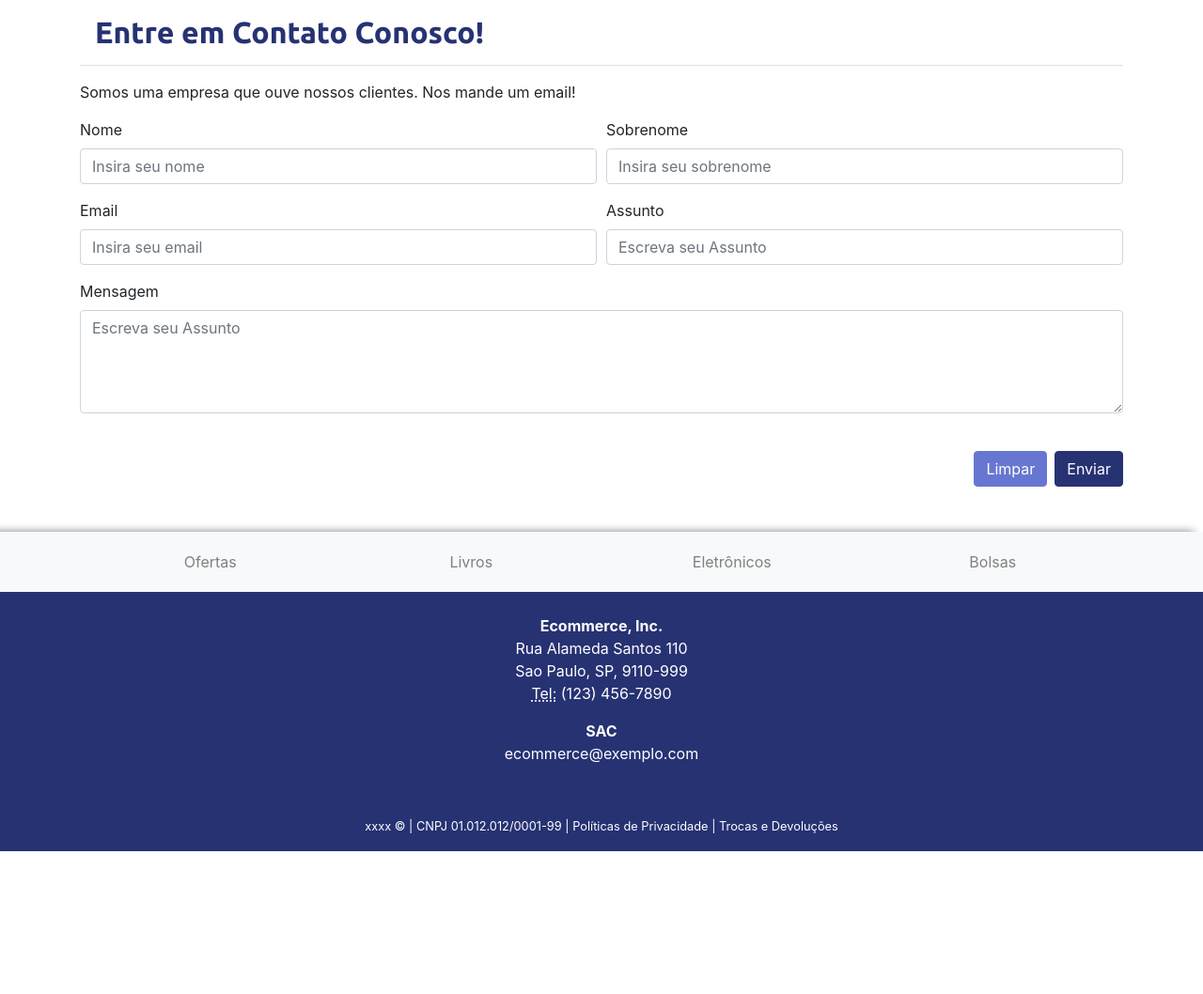
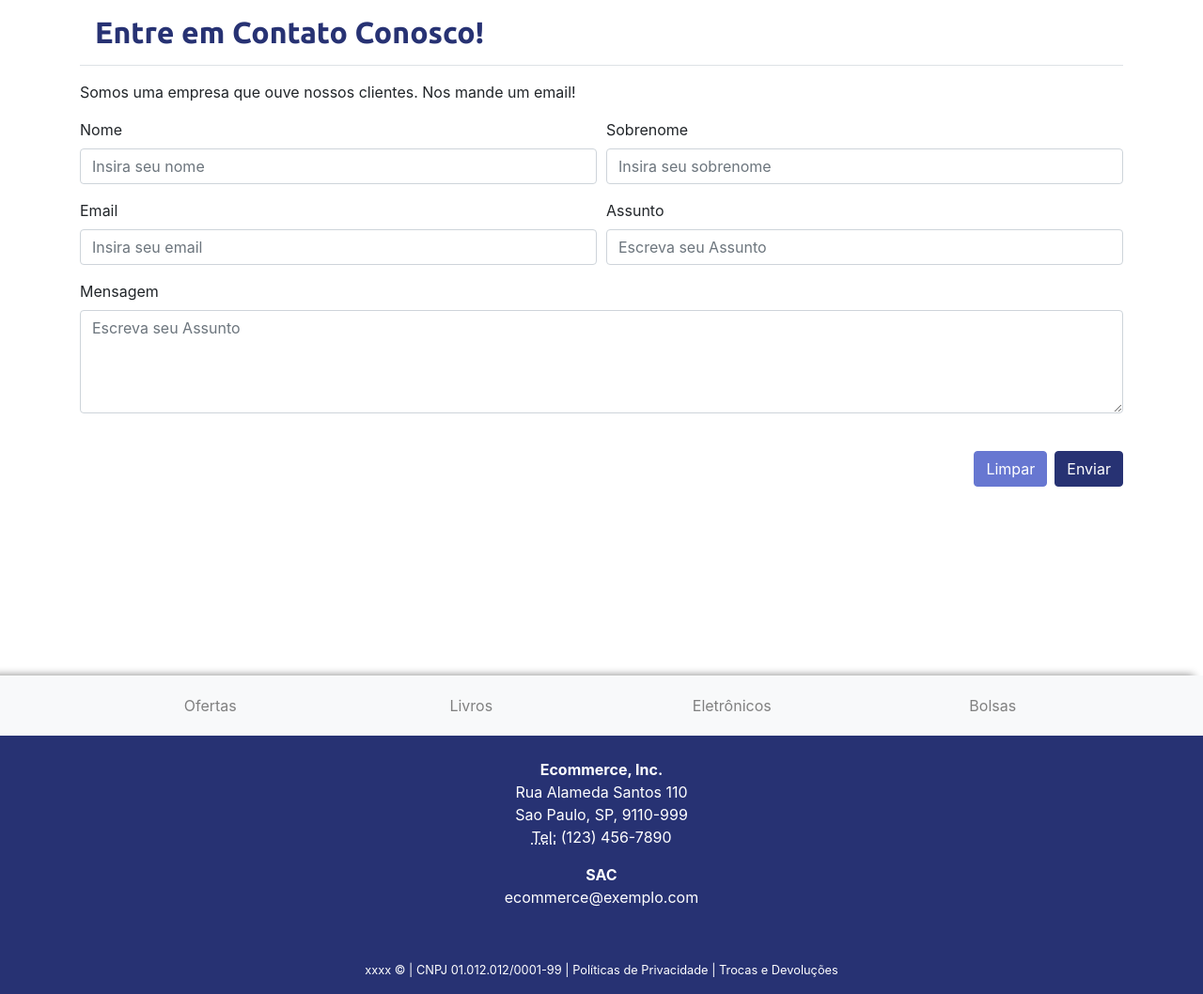
Before and after one commit to RafaelCarvalhoNeto/projeto-integrador-dh, a PHP site: page /contato.php in a window 1280 px wide. Shown: the part 145-1203 px from the top of the page at 94% size. Before the commit the page ends 1051 px from the top, so only its background shows below. Run offline with PHP 8.4, Linux system fonts and the light colour scheme; some libraries are stand-ins or nearby versions.

Commit message:
Update contato.php

```diff
--- a/contato.php
+++ b/contato.php
@@ -2,7 +2,7 @@
 <?php require_once("./inc/head.php"); ?>
 <?php require_once("./inc/header.php"); ?>
 
-<main class="container">
+<main class="container ajuste">
     <h2 class="col-12 p-3 mt-3 mb-3 border-bottom">Entre em Contato Conosco!</h2>
     <p>Somos uma empresa que ouve nossos clientes. Nos mande um email! </p>
     <form action="" method="post" id="formContato">
```
